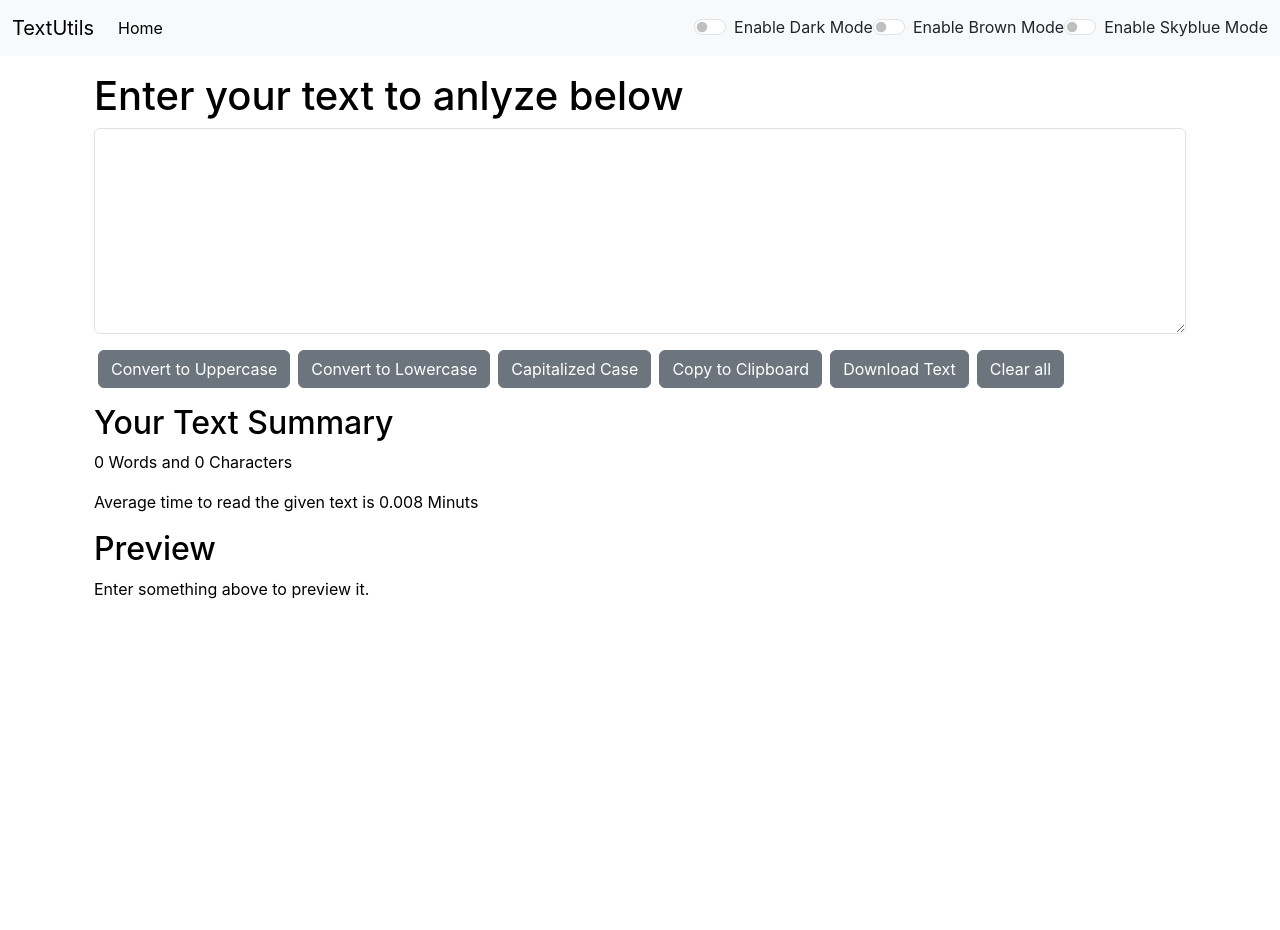
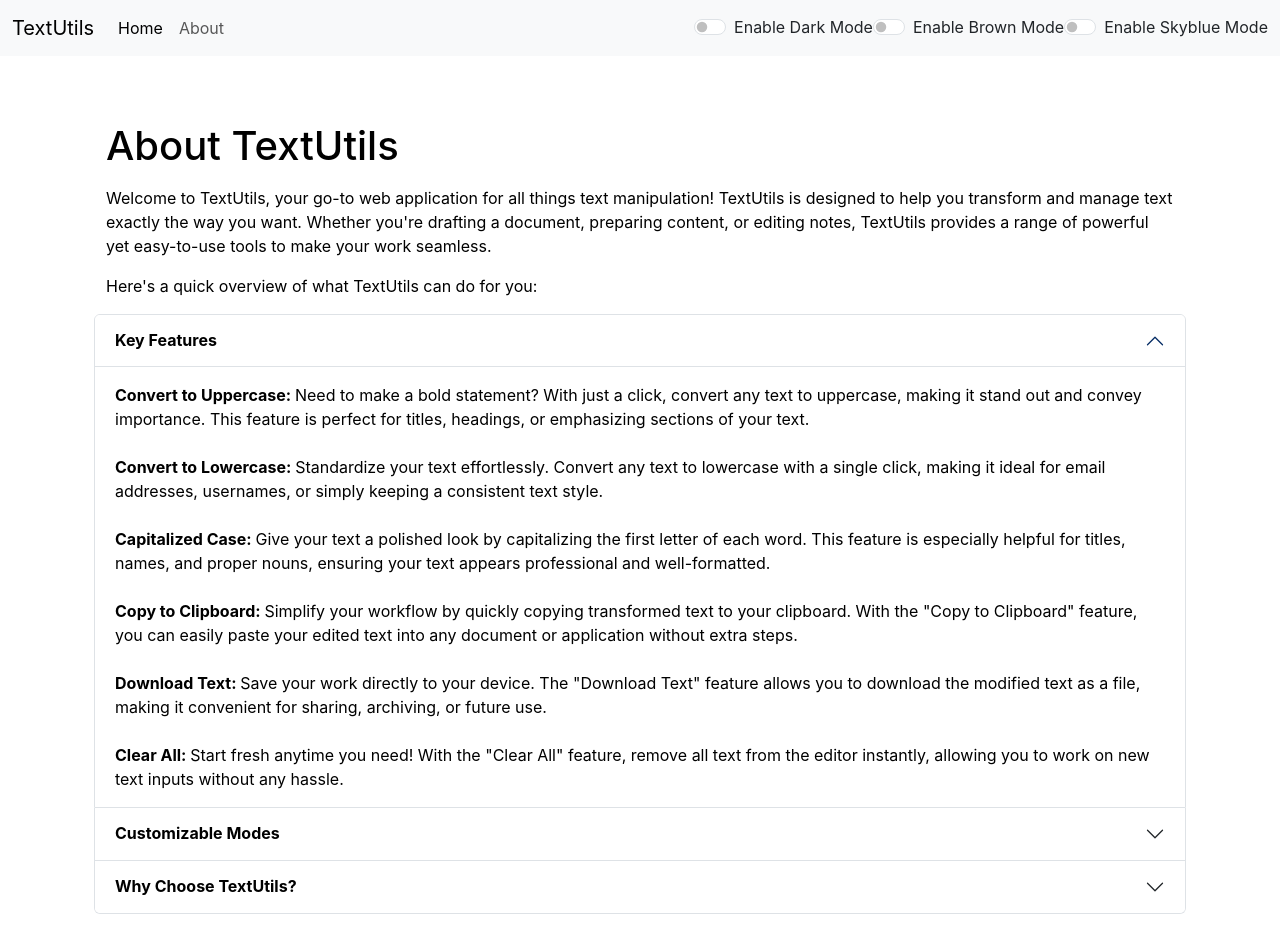
Before and after one commit to Vishal580/TextUtils-app-using-React-Js, a React (Create React App) app: page /about in a window 1280 px wide. Before the commit the page ends 800 px from the top, so only its background shows below. Built offline with nearby package versions, Linux system fonts and the light colour scheme.

Commit message:
Fixed issues

```diff
--- a/package.json
+++ b/package.json
@@ -6,6 +6,7 @@
     "@testing-library/jest-dom": "^5.17.0",
     "@testing-library/react": "^13.4.0",
     "@testing-library/user-event": "^13.5.0",
+    "gh-pages": "^6.2.0",
     "react": "^18.3.1",
     "react-dom": "^18.3.1",
     "react-router-dom": "^6.28.0",
--- a/public/index.html
+++ b/public/index.html
@@ -7,7 +7,7 @@
     <meta name="theme-color" content="#000000" />
     <meta
       name="description"
-      content="TextUtils is a utility which can be used to manipulate your text as you want."
+      content="TextUtils is a word counter and character counting utility which can be used to manipulate your text as you want. You can copy the manipulated text as well as convert your text from lower case to uppercase and uppercase ro lowercase. You can also download your text as a text file in your Local storage."
     />
     <link rel="apple-touch-icon" href="%PUBLIC_URL%/favicon-16x16.png" />
     <!--
@@ -28,7 +28,7 @@
     <!-- Bootstrap css -->
     <link href="https://cdn.jsdelivr.net/npm/bootstrap@5.3.3/dist/css/bootstrap.min.css" rel="stylesheet" integrity="sha384-QWTKZyjpPEjISv5WaRU9OFeRpok6YctnYmDr5pNlyT2bRjXh0JMhjY6hW+ALEwIH" crossorigin="anonymous">
 
-    <title>TextUtils</title>
+    <title>TextUtils - Word Counter | Character counter | Lowercase to Uppercase | Uppercase to Lowercase | Capitalized Case</title>
   </head>
   <body>
     <noscript>You need to enable JavaScript to run this app.</noscript>
--- a/src/App.js
+++ b/src/App.js
@@ -1,16 +1,16 @@
 import { useState } from 'react';
 import './App.css';
-// import About from './Components/About';
+import About from './Components/About';
 import Navbar from "./Components/Navbar";
 import TextForm from './Components/TextForm';
 import Alert from './Components/Alert';
-// import {
-//   BrowserRouter as Router,
-//   //Switch,
-//   Route,
-//   //Link,
-//   Routes
-// } from "react-router-dom";
+import {
+  BrowserRouter as Router,
+  //Switch,
+  Route,
+  //Link,
+  Routes
+} from "react-router-dom";
 
 function App() {
   const [mode, setMode] = useState("light");
@@ -31,13 +31,13 @@ function App() {
       setMode("dark");
       document.body.style.background = '#070c32';
       showAlert("Dark mode has been enabled.", "success")
-      document.title = "Textutils - Dark Mode";
+      // document.title = "Textutils - Dark Mode";
     }
     else{
       setMode("light");
       document.body.style.background ='white';
       showAlert("Light mode has been enabled.", "success")
-      document.title = "Textutils - Light Mode";
+      // document.title = "Textutils - Light Mode";
     }
   }
 
@@ -46,13 +46,13 @@ function App() {
       setMode("dark");
       document.body.style.background = '#5d5003';
       showAlert("Brown mode has been enabled.", "success")
-      document.title = "Textutils - Brown Mode";
+      // document.title = "Textutils - Brown Mode";
     }
     else{
       setMode("light");
       document.body.style.background ='white';
       showAlert("Light mode has been enabled.", "success")
-      document.title = "Textutils - Light Mode";
+      // document.title = "Textutils - Light Mode";
     }
   }
 
@@ -61,29 +61,28 @@ function App() {
       setMode("dark");
       document.body.style.background = '#1a89a2';
       showAlert("Skyblue mode has been enabled.", "success")
-      document.title = "Textutils - Skyblue Mode";
+      // document.title = "Textutils - Skyblue Mode";
     }
     else{
       setMode("light");
       document.body.style.background ='white';
       showAlert("Light mode has been enabled.", "success")
-      document.title = "Textutils - Light Mode";
+      // document.title = "Textutils - Light Mode";
     }
   }
 
   return (
     <>
-    {/* <Router future={{ v7_startTransition: true, v7_relativeSplatPath: true }}> */}
+    <Router future={{ v7_startTransition: true, v7_relativeSplatPath: true }}>
       <Navbar title="TextUtils" about="About" mode={mode} toggleMode={toggleMode} brownMode={brownMode} skyMode={skyMode}/>
       <Alert alert={alert}/>
       <div className="container my-3">
-      {/* <Routes>
-          <Route exact path="/about" element={<About/>}></Route>
+      <Routes>
+          <Route exact path="/about" element={<About mode={mode}/>}></Route>
           <Route exact path="/" element = {<TextForm headline="Enter your text to anlyze below" mode={mode} showAlert={showAlert}/>}></Route>
-      </Routes> */}
-      <TextForm headline="Enter your text to anlyze below" mode={mode} showAlert={showAlert}/>
+      </Routes>
       </div>
-    {/* </Router> */}
+    </Router>
     </>
   );
 }
--- a/src/Components/About.js
+++ b/src/Components/About.js
@@ -1,44 +1,49 @@
-import React, { useState } from 'react'
+// import React, { useState } from 'react'
+import React from 'react'
 
-export default function About() {
-const [myStyle, setmyStyle] = useState({
-    color: "black",
-    backgroundColor: "white"
-});
+export default function About(props) {
+// const [myStyle, setmyStyle] = useState({
+//     color: "black",
+//     backgroundColor: "white"
+// });
 
-const [BtnText, setBtnText] = useState("Enable Dark Mode");
+let myStyle = {
+    color: props.mode === 'dark'?'white':'black',
+    backgroundColor: props.mode === 'dark'?'#232743':'white'
+}
+// const [BtnText, setBtnText] = useState("Enable Dark Mode");
 
-const darkToggleMode = () =>{
-    if(myStyle.color === "black"){
-        setmyStyle({
-            color: "white",
-            backgroundColor: "black",
-            // border: '0.5px solid white'
-        });
-        setBtnText("Enable Light Mode");
-    }
-    else{
-        setmyStyle({
-            color: "black",
-            backgroundColor: "white"
-        });
-        setBtnText("Enable Dark Mode");
-    }
-}
+// const darkToggleMode = () =>{
+//     if(myStyle.color === "black"){
+//         setmyStyle({
+//             color: "white",
+//             backgroundColor: "black",
+//             // border: '0.5px solid white'
+//         });
+//         setBtnText("Enable Light Mode");
+//     }
+//     else{
+//         setmyStyle({
+//             color: "black",
+//             backgroundColor: "white"
+//         });
+//         setBtnText("Enable Dark Mode");
+//     }
+// }
   return (
     <div className="container my-3" style={myStyle}>
         <h1 className='container my-3' >About TextUtils</h1>
         <p className='container my-3'>Welcome to TextUtils, your go-to web application for all things text manipulation! TextUtils is designed to help you transform and manage text exactly the way you want. Whether you're drafting a document, preparing content, or editing notes, TextUtils provides a range of powerful yet easy-to-use tools to make your work seamless.</p>
         <p className='container my-3'>Here's a quick overview of what TextUtils can do for you:</p>
-        <div className="accordion" id="accordionExample" style={myStyle}>
-            <div className="accordion-item" style={myStyle}>
+        <div className="accordion" id="accordionExample">
+            <div className="accordion-item">
                 <h2 className="accordion-header">
                 <button className="accordion-button" style={myStyle} type="button" data-bs-toggle="collapse" data-bs-target="#collapseOne" aria-expanded="true" aria-controls="collapseOne">
                     <b>Key Features</b>
                 </button>
                 </h2>
                 <div id="collapseOne" className="accordion-collapse collapse show" data-bs-parent="#accordionExample">
-                <div className="accordion-body">
+                <div className="accordion-body" style={myStyle}>
                     <strong>Convert to Uppercase: </strong>Need to make a bold statement? With just a click, convert any text to uppercase, making it stand out and convey importance. This feature is perfect for titles, headings, or emphasizing sections of your text.<br/><br/>
                     <strong>Convert to Lowercase: </strong>Standardize your text effortlessly. Convert any text to lowercase with a single click, making it ideal for email addresses, usernames, or simply keeping a consistent text style.<br/><br/>
                     <strong>Capitalized Case: </strong>Give your text a polished look by capitalizing the first letter of each word. This feature is especially helpful for titles, names, and proper nouns, ensuring your text appears professional and well-formatted.<br/><br/>
@@ -77,9 +82,9 @@ const darkToggleMode = () =>{
                 </div>
             </div>
         </div>
-        <div className="containe my-3">
+        {/* <div className="containe my-3">
             <button type="button" className="btn btn-secondary" onClick={darkToggleMode}>{BtnText}</button>
-        </div>
+        </div> */}
     </div>
   )
 }
--- a/src/Components/Alert.js
+++ b/src/Components/Alert.js
@@ -6,11 +6,13 @@ export default function Alert(props) {
     return lower.charAt(0).toUpperCase() + lower.slice(1);
   }
   return (
+    <div style={{height: '50px'}}>
     <div>
       {props.alert && (<div className={`alert alert-${props.alert.type} alert-dismissible fade show`} role="alert">
         <strong>{capitalize(props.alert.type)}</strong>: {props.alert.msg}
         {/* <button type="button" className="btn-close" data-bs-dismiss="alert" aria-label="Close"></button> */}
       </div>)}
     </div>
+    </div>
   )
 }
--- a/src/Components/Navbar.js
+++ b/src/Components/Navbar.js
@@ -1,25 +1,28 @@
 import React from 'react'
 import PropTypes from 'prop-types';
-// import { Link } from 'react-router-dom';
+import { Link } from 'react-router-dom';
 
 export default function Navbar(props) {
   return (
     <div>
       <nav className={`navbar navbar-expand-lg navbar-${props.mode} bg-${props.mode}`} >
         <div className="container-fluid">
-          {/* <Link className="navbar-brand" to="/">{props.title}</Link> */}
-          <a className="navbar-brand" href="#">{props.title}</a>
+          <Link className="navbar-brand" to="/">{props.title}</Link>
+          {/* <a className="navbar-brand" href="/">{props.title}</a> */}
           <button className="navbar-toggler" type="button" data-bs-toggle="collapse" data-bs-target="#navbarSupportedContent" aria-controls="navbarSupportedContent" aria-expanded="false" aria-label="Toggle navigation">
             <span className="navbar-toggler-icon"></span>
           </button>
           <div className="collapse navbar-collapse" id="navbarSupportedContent">
             <ul className="navbar-nav me-auto mb-2 mb-lg-0">
               <li className="nav-item">
-                {/* <Link className="nav-link active" aria-current="page" to="/">Home</Link> */}
-                <a className="nav-link active" aria-current="page" href="#">Home</a>
+                <Link className="nav-link active" aria-current="page" to="/">Home</Link>
+                {/* <a className="nav-link active" aria-current="page" href="/">Home</a> */}
+              </li>
+              <li className="nav-item">
+                <Link className="nav-link" to="/about">{props.about}</Link>
               </li>
               {/* <li className="nav-item">
-                <Link className="nav-link" to="/about">{props.about}</Link>
+                <a className="nav-link" href="/about">{props.about}</a>
               </li> */}
             </ul>
             {/* <form className="d-flex" role="search">
--- a/src/Components/TextForm.js
+++ b/src/Components/TextForm.js
@@ -91,21 +91,21 @@ const onChangeHandeler = (event) =>{
     <div className='container' style={{color: props.mode==='dark'?'white':'black'}}>
         <h1>{props.headline}</h1>
         <div className="mb-3">
-            <textarea className="form-control" value={text} onChange={onChangeHandeler} style={{backgroundColor: props.mode==='dark'?'grey':'white', color: props.mode==='dark'?'white':'black'}} id="myBox" rows="8"></textarea>
+            <textarea className="form-control" value={text} onChange={onChangeHandeler} style={{backgroundColor: props.mode==='dark'?'#232743':'white', color: props.mode==='dark'?'white':'black'}} id="myBox" rows="8"></textarea>
         </div>
-        <button className='btn btn-secondary mx-1' onClick={UppercaseHandeler}>Convert to Uppercase</button>
-        <button className='btn btn-secondary mx-1' onClick={LowercaseHandeler}>Convert to Lowercase</button>
-        <button className='btn btn-secondary mx-1' onClick={CapitalizedCaseHandeler}>Capitalized Case</button>
-        <button className='btn btn-secondary mx-1' onClick={copyToClipboardhandeler}>Copy to Clipboard</button>
-        <button className='btn btn-secondary mx-1' onClick={DownloadTexthandeler}>Download Text</button>
-        <button className='btn btn-secondary mx-1' onClick={clearTextHandeler}>Clear all</button>
+        <button disabled={text.length===0} className='btn btn-secondary mx-1 my-1' onClick={UppercaseHandeler}>Convert to Uppercase</button>
+        <button disabled={text.length===0} className='btn btn-secondary mx-1 my-1' onClick={LowercaseHandeler}>Convert to Lowercase</button>
+        <button disabled={text.length===0} className='btn btn-secondary mx-1 my-1' onClick={CapitalizedCaseHandeler}>Capitalized Case</button>
+        <button disabled={text.length===0} className='btn btn-secondary mx-1 my-1' onClick={copyToClipboardhandeler}>Copy to Clipboard</button>
+        <button disabled={text.length===0} className='btn btn-secondary mx-1 my-1' onClick={clearTextHandeler}>Clear all</button>
+        <button disabled={text.length===0} className='btn btn-secondary mx-1 my-1' onClick={DownloadTexthandeler}>Download Text</button>
     </div>
     <div className="container my-3" style={{color: props.mode==='dark'?'white':'black'}}>
         <h2>Your Text Summary</h2>
-        <p>{text.split(" ").length-1} Words and {text.length} Characters</p>
-        <p>Average time to read the given text is {0.008 * text.split(" ").length} Minuts</p>
+        <p>{text.split(" ").filter((element)=>{return element.length!==0}).length} Words and {text.length} Characters</p>
+        <p>Average time to read the given text is {0.008 * text.split(" ").filter((element)=>{return element.length!==0}).length} Minuts</p>
         <h2>Preview</h2>
-        <p>{text.length>0?text:"Enter something above to preview it."}</p>
+        <p>{text.length>0?text:"Nothing to preview!"}</p>
     </div>
     </>
   )
```
Also changed, not shown: public/manifest.json, 1 other file (tests, documents, lock files or other folders).
